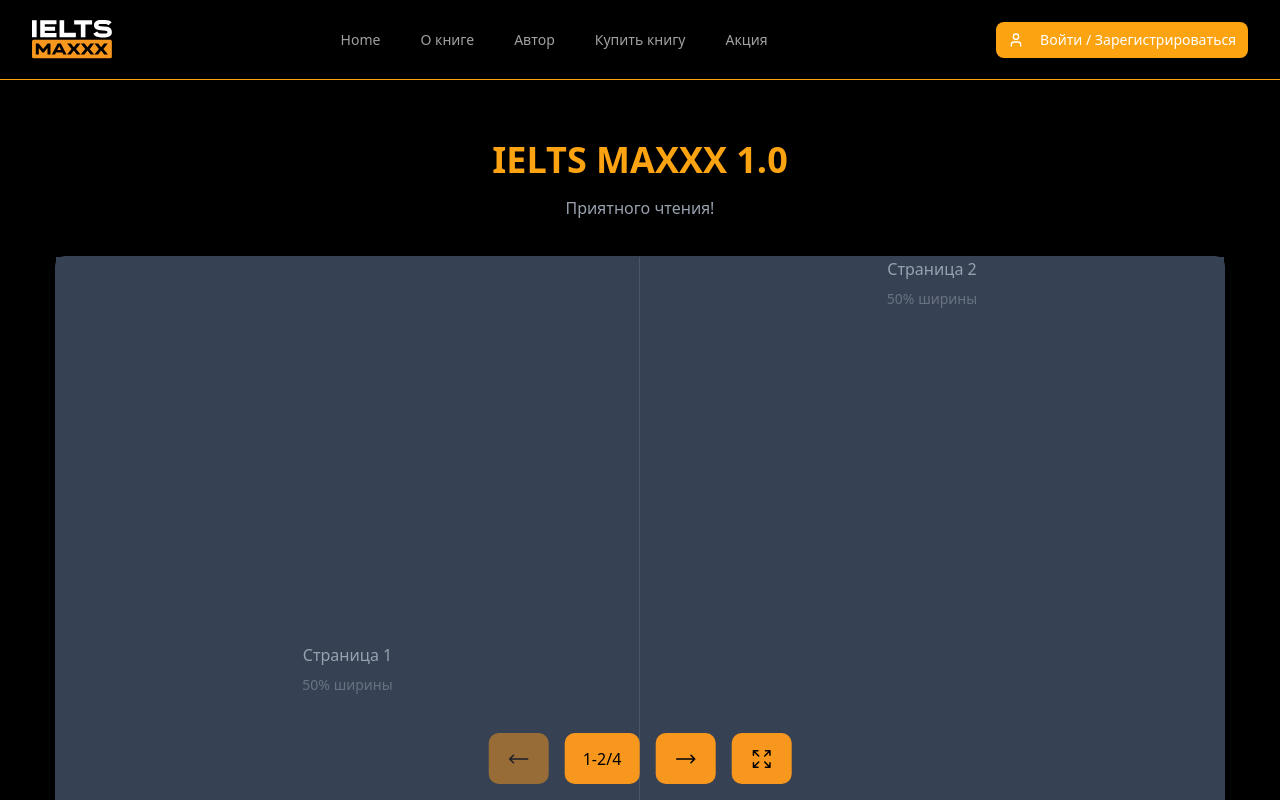
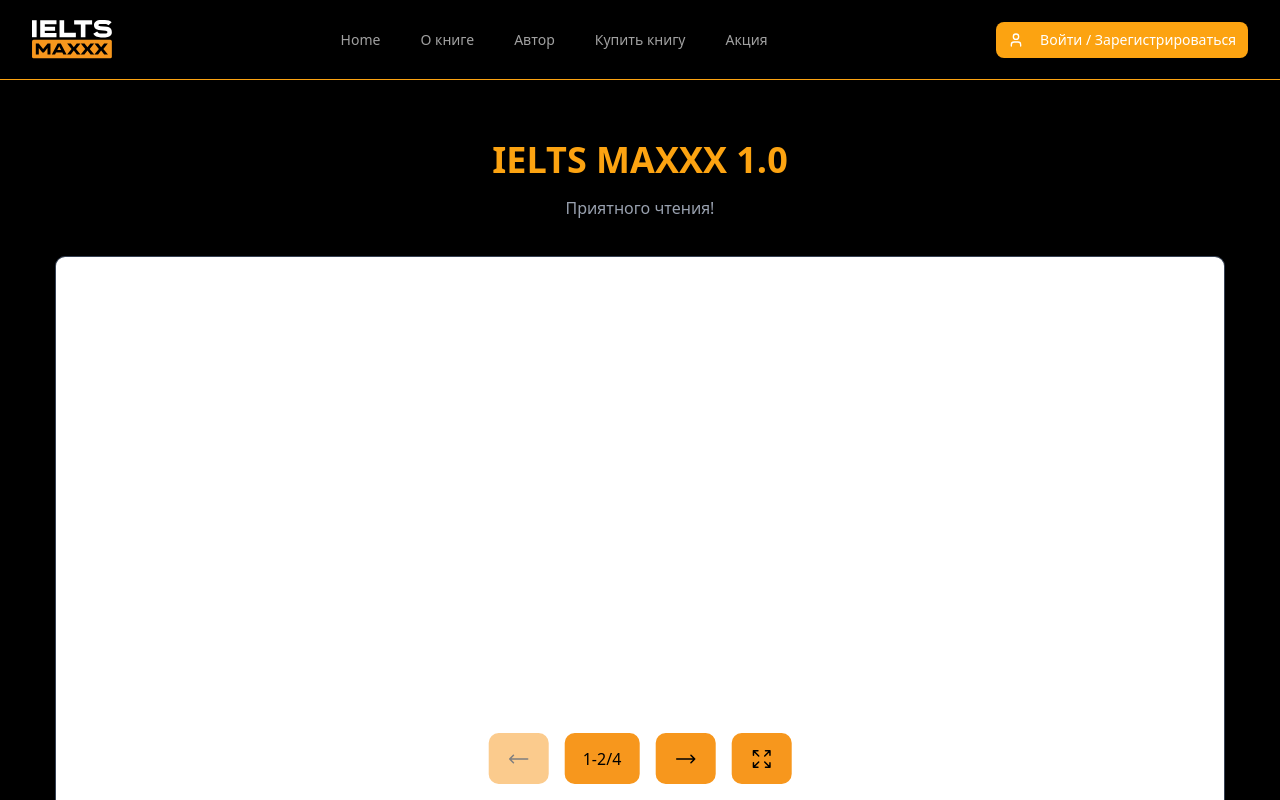
Before and after one commit to KhakimDon/ielts-maxxx, a Next.js app: page /book in a window 1280 px wide. Shown: the top 800 px of the page. Built offline with nearby package versions, Linux system fonts and the light colour scheme; no server answers.

Commit message:
dd  viewer using iframe for book.pdf

```diff
--- a/app/book/page.tsx
+++ b/app/book/page.tsx
@@ -7,11 +7,22 @@ export default function BookPage() {
   const [numPages] = useState<number>(4); // Заглушка для количества страниц
 
   const goToPrevPage = () => {
-    setCurrentPage(prev => Math.max(prev - 1, 1));
+    const newPage = Math.max(currentPage - 1, 1);
+    setCurrentPage(newPage);
+    updatePdfPage(newPage);
   };
 
   const goToNextPage = () => {
-    setCurrentPage(prev => Math.min(prev + 1, numPages));
+    const newPage = Math.min(currentPage + 1, numPages);
+    setCurrentPage(newPage);
+    updatePdfPage(newPage);
+  };
+
+  const updatePdfPage = (page: number) => {
+    const iframe = document.querySelector('iframe');
+    if (iframe) {
+      iframe.src = `/book.pdf#page=${page}&toolbar=0&navpanes=0&scrollbar=1&statusbar=0&messages=0&scrollbar=1&view=FitH`;
+    }
   };
   return (
     <div>
@@ -19,24 +30,14 @@ export default function BookPage() {
         <h1 className="text-4xl font-bold text-[#fca311] mb-4">IELTS MAXXX 1.0</h1>
         <p className="text-gray-400">Приятного чтения!</p>
       </div>
-       {/* короче это контейнер для pdf файла */}
+       {/* PDF контейнер */}
        <div className="min-h-screen bg-black text-white flex items-center justify-center p-4">
-         <div className="w-full max-w-[1170px] h-[826.49px] bg-gray-800 rounded-lg border border-gray-700 flex">
-           {/* Левая часть - показывается всегда */}
-           <div className="w-1/2 h-full bg-gray-700 border-r border-gray-600 flex items-center justify-center">
-             <div className="text-center">
-               <p className="text-gray-400">Страница {currentPage}</p>
-               <p className="text-sm text-gray-500 mt-2">50% ширины</p>
-             </div>
-           </div>
-
-           {/* Правая часть - скрывается на экранах меньше 1200px */}
-           <div className="w-1/2 h-full bg-gray-700 flex items-center justify-center xl:block hidden">
-             <div className="text-center">
-               <p className="text-gray-400">Страница {currentPage + 1}</p>
-               <p className="text-sm text-gray-500 mt-2">50% ширины</p>
-             </div>
-           </div>
+         <div className="w-full max-w-[1170px] h-[826.49px] bg-gray-800 rounded-lg border border-gray-700 overflow-hidden">
+           <iframe
+             src="/book.pdf#page=1&toolbar=0&navpanes=0&scrollbar=1&statusbar=0&messages=0&scrollbar=1&view=FitH"
+             className="w-full h-full border-0"
+             title="IELTS MAXXX 1.0 Book"
+           />
          </div>
        </div>
       <div className="h-[100px] bg-black"></div>
```
